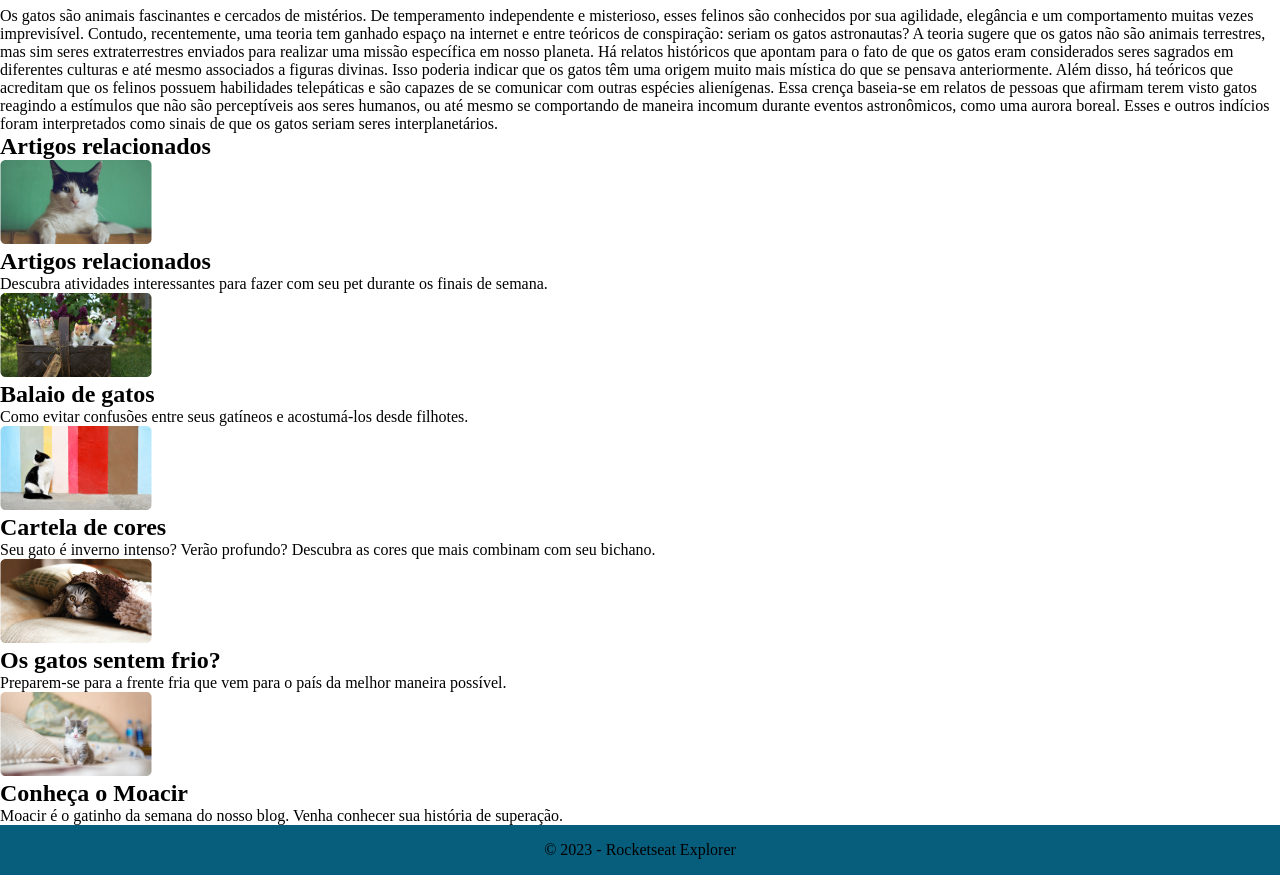
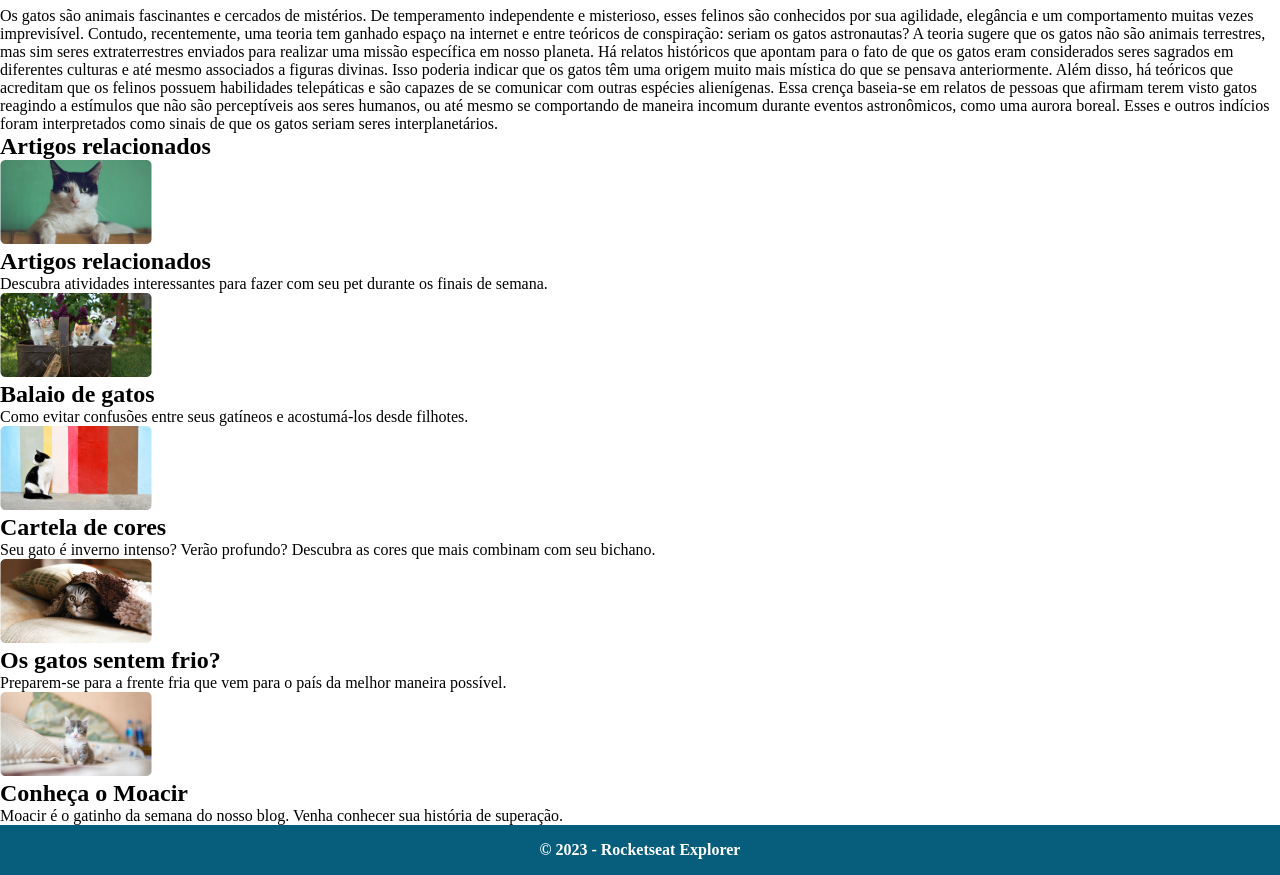
Before and after one commit to RafaeL-Malaquias/Blog-de-gatos, a plain HTML site: page index.html in a window 1280 px wide. Shown: the part 337-1212 px from the top of the page. Drawn offline with Linux system fonts and the light colour scheme.

Commit message:
Update style.css

```diff
--- a/style.css
+++ b/style.css
@@ -55,7 +55,12 @@ header #pesquisa::placeholder {
 }
 
 footer {
+    color: #FFF;
     background-color: var(--color-bg);
     text-align: center;
     padding: 16px;
+    font-size: 16px;
+    font-style: normal;
+    font-weight: 600;
+    line-height: normal;
 }
```
